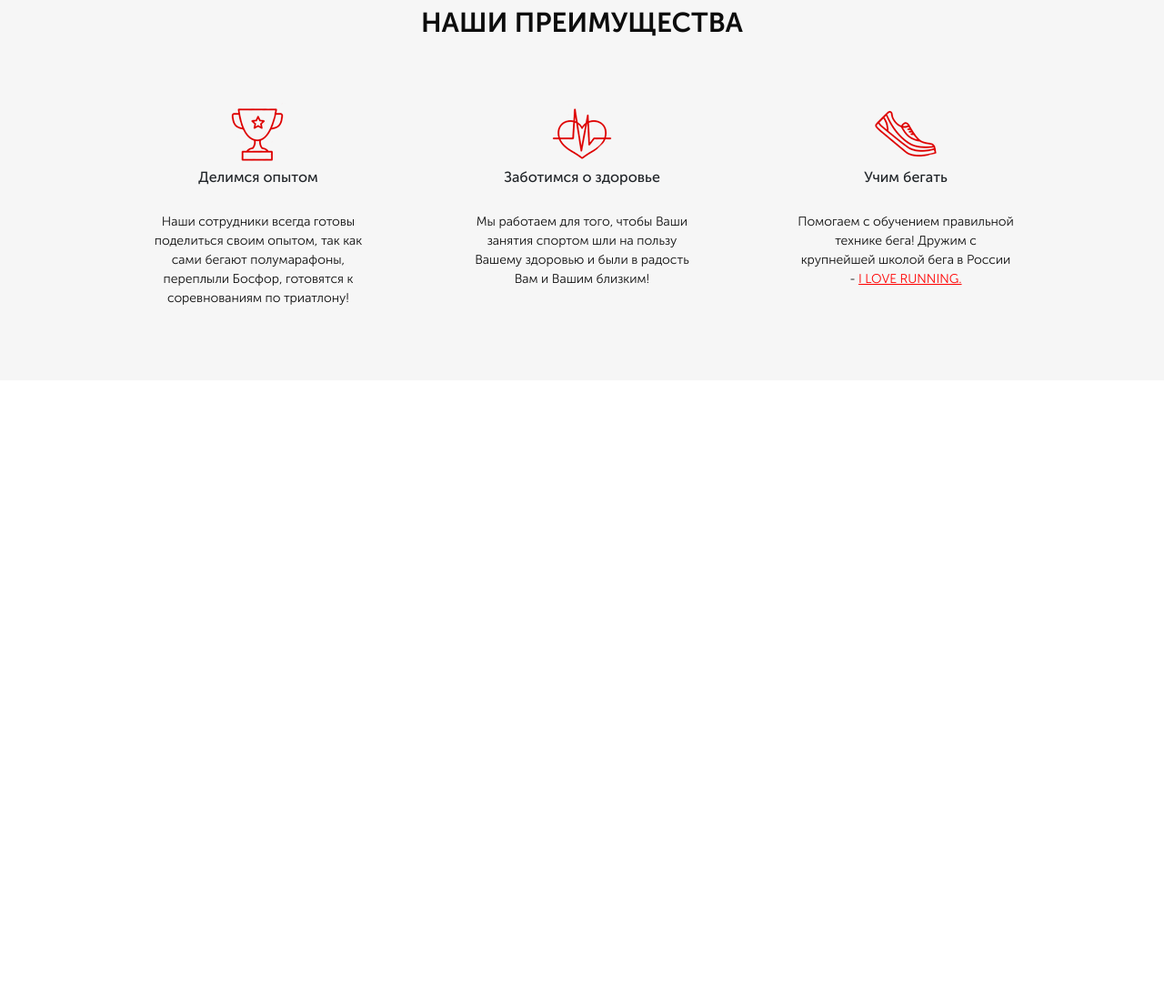
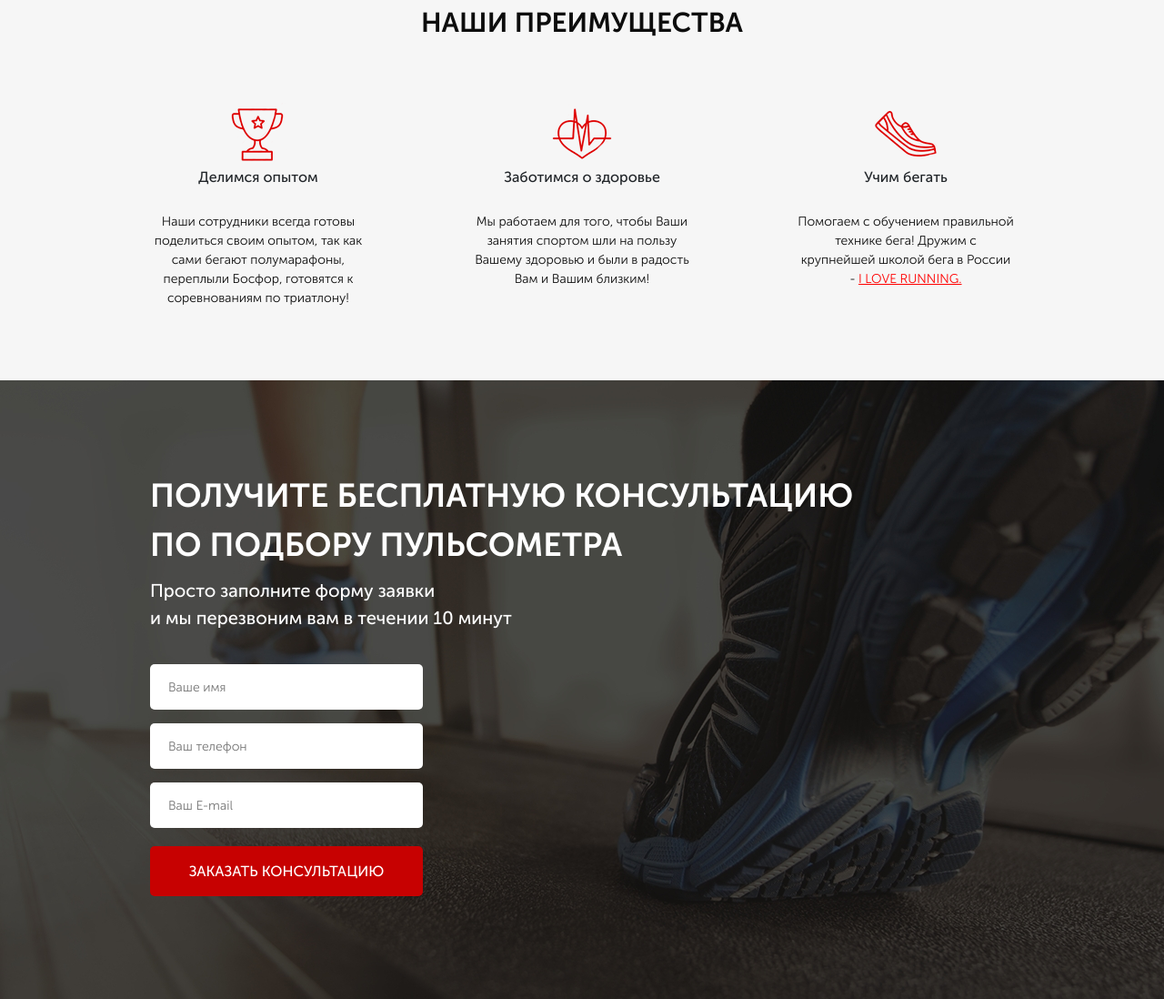
Before and after one commit to Souldanka/ProjectSolanka, a website: page src/index.html in a window 1280 px wide. Shown: the part 777-1875 px from the top of the page at 91% size. Before the commit the page ends 1195 px from the top, so only its background shows below. Drawn offline with Linux system fonts and the light colour scheme.

Commit message:
add section

```diff
--- a/src/index.html
+++ b/src/index.html
@@ -86,7 +86,26 @@
             </div>
         </div>
         </div>
+    </div>
 
+
+    <div class="consultation">
+        <div class="container">
+            <h2 class="title title_left">
+                Получите бесплатную консультацию <br>
+                по подбору пульсометра
+            </h2>
+            <div class="consultation__desc">
+                Просто заполните форму заявки <br>
+                и мы перезвоним вам в течении 10 минут
+            </div>
+            <form class="feed-form" action="#">
+                    <input name="name" required type="text"  placeholder="Ваше имя">
+                    <input name="phone" required type="number"  placeholder="Ваш телефон">
+                    <input name="email" required type="email"  placeholder="Ваш E-mail">
+                    <button class="button button_submit">заказать кОНСУЛЬТАЦИЮ</button>
+            </form>
+        </div>
     </div>
 
 </body>
--- a/src/sass/blocks/_buttons.sass
+++ b/src/sass/blocks/_buttons.sass
@@ -13,3 +13,8 @@
         height: 50px
         width: 300px
         font-size: 16px;
+    &_submit
+        width: 100%
+        height: 55px
+        font-size: 16px
+        color: rgba(255, 255, 255, 1)
--- /dev/null
+++ b/src/sass/blocks/_consultation.sass
@@ -0,0 +1,8 @@
+.consultation
+    min-height: 680px
+    padding: 100px 0 92px 0
+    background: url('../../img/consultation.jpg') center (center/cover) no-repeat
+    &__desc
+        font-size: 20px
+        color: rgba(255, 255, 255, 1)
+        font-weight: 500
--- /dev/null
+++ b/src/sass/blocks/_forms.sass
@@ -0,0 +1,17 @@
+.feed-form
+    margin-top: 36px
+    display: flex
+    flex-direction: column
+    width: 300px
+    input
+        height: 50px
+        border-radius: 5px
+        background-color: rgba(255, 255, 255, 1)
+        margin-bottom: 15px
+        border: none
+        padding: 0 20px
+        font-weight: 300
+        font-size: 14px
+        color: rgba(75, 75, 75, 1)
+        &:nth-child(3)
+            margin-bottom: 20px
--- a/src/sass/style.sass
+++ b/src/sass/style.sass
@@ -4,6 +4,8 @@
 @import "blocks/_buttons"
 @import "blocks/_about"
 @import "blocks/_title"
+@import "blocks/_consultation"
+@import "blocks/_forms"
 
 *
     font-family: 'Museo Sans Cyrl', sans-serif
```
Also changed, not shown: src/css/style.css, src/css/style.min.css, 1 other file.
